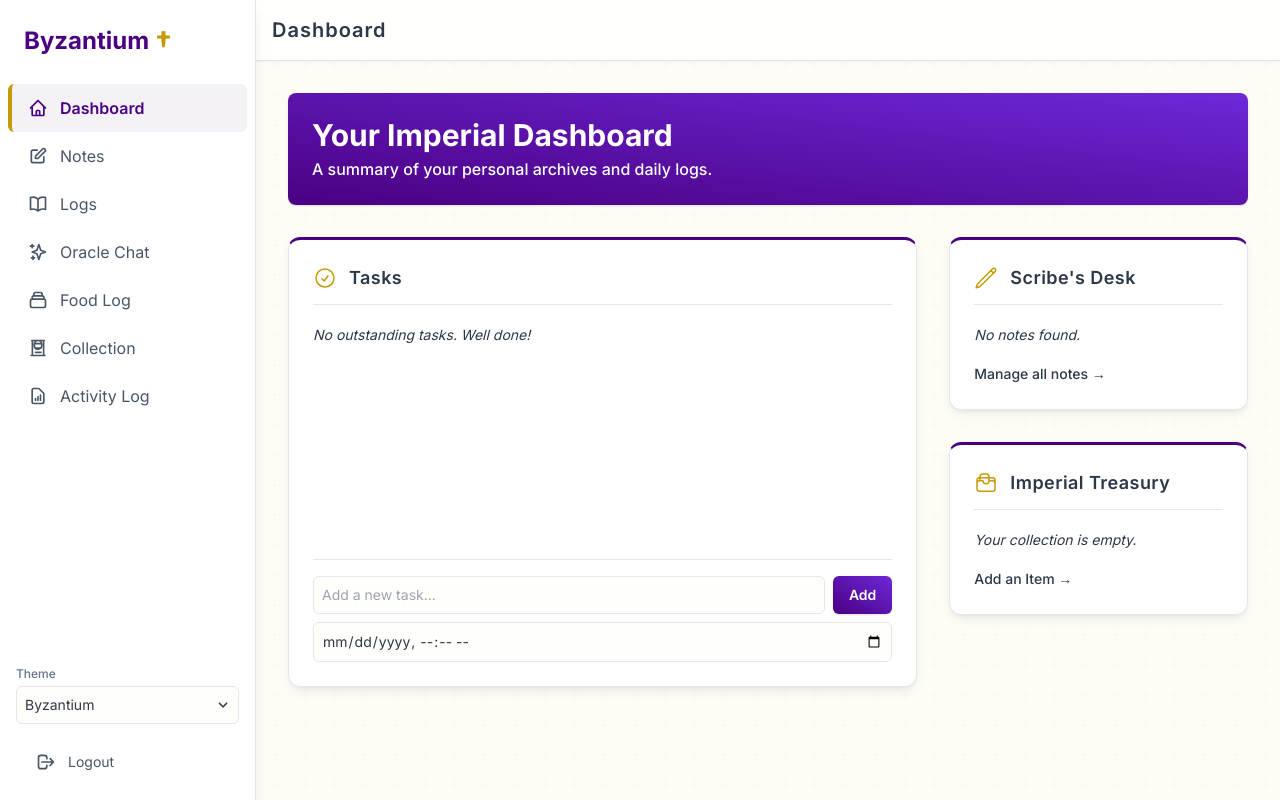
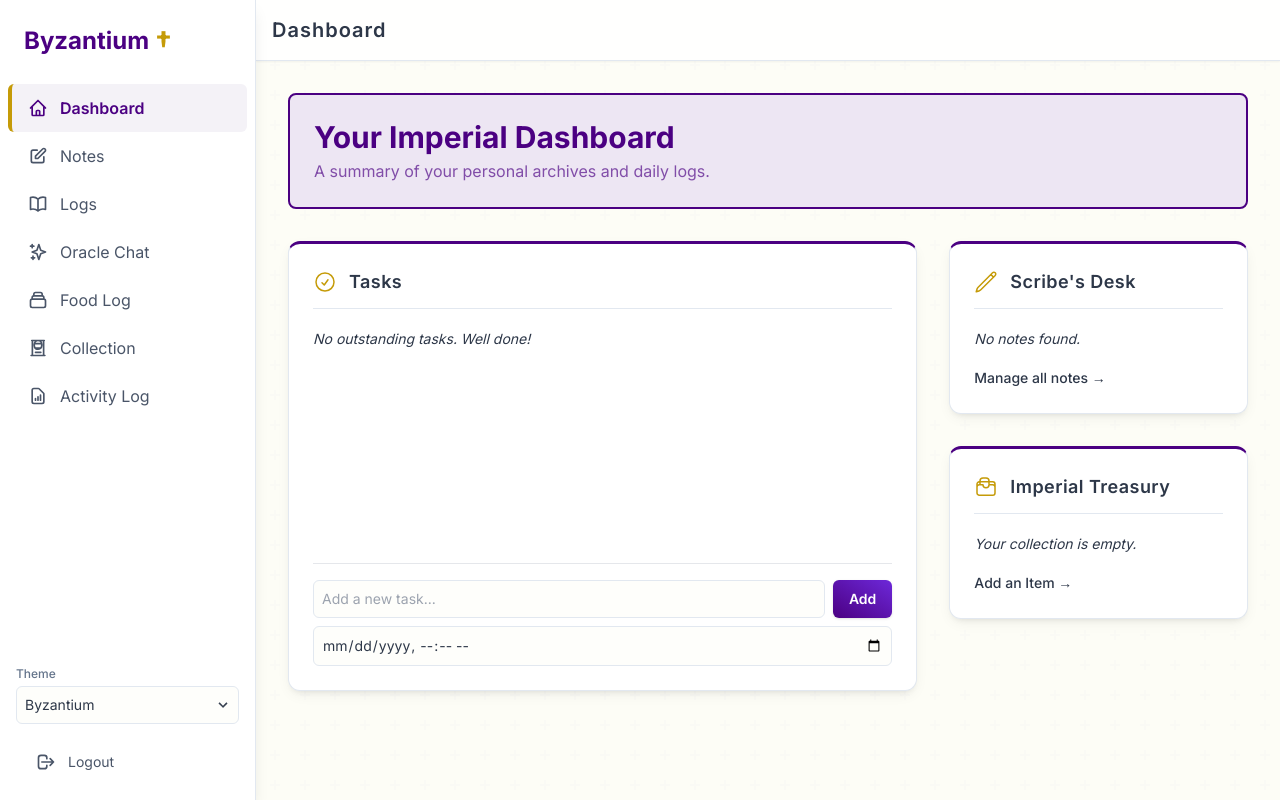
Before and after one commit to HimsHimself/byzantium-app, a Flask app: page / in a window 1280 px wide. Run offline with Flask 3, Linux system fonts and the light colour scheme; the visitor is signed in with stand-in values (Sample User, id 1); data that the repository does not hold is empty; parts of the project's set-up code (start-up, migrations or seed data) failed here and were passed over; some libraries are stand-ins or nearby versions.

Commit message:
More dashboard/Mass Effect theme sorting

```diff
--- a/templates/index.html
+++ b/templates/index.html
@@ -87,7 +87,25 @@
         .task-item input:checked + label { text-decoration: line-through; color: var(--color-text-muted); }
         [data-theme='byzantium'] .btn-primary { color: #ffffff; }
 
-        /* NEW: Comprehensive Theme Overrides */
+        /* NEW: Dashboard Hero Style */
+        .dashboard-hero {
+            border: 2px solid var(--color-primary);
+            background-color: color-mix(in srgb, var(--color-primary) 10%, var(--color-surface));
+            color: var(--color-primary);
+        }
+        .dashboard-hero h2 {
+           color: var(--color-primary);
+        }
+        .dashboard-hero p {
+            color: color-mix(in srgb, var(--color-primary) 70%, var(--color-surface));
+        }
+
+        [data-theme="mass-effect"] .dashboard-hero h2, [data-theme="mass-effect"] .dashboard-hero p {
+            color: var(--color-text-primary);
+        }
+
+
+        /* Comprehensive Theme Overrides */
         [data-theme="mass-effect"] a { color: var(--color-secondary); }
         [data-theme="mass-effect"] .sidebar-link, [data-theme="mass-effect"] #pageTitle, [data-theme="mass-effect"] .content-card h2, [data-theme="mass-effect"] .text-slate-800 { color: var(--color-text-primary); }
         [data-theme="mass-effect"] .sidebar-link:hover { color: var(--color-primary); }
@@ -194,9 +212,10 @@
         <main class="flex-1 p-6 md:p-8 overflow-y-auto">
             {% block content %}
             <div class="space-y-8">
-                <div class="p-6 rounded-lg btn-primary">
+                <!-- UPDATED: Hero section with new class and responsive adjustments -->
+                <div class="dashboard-hero rounded-lg p-4 md:p-6">
                     <h2 class="text-2xl lg:text-3xl font-bold">Your Imperial Dashboard</h2>
-                    <p class="mt-1 text-sm lg:text-base">A summary of your personal archives and daily logs.</p>
+                    <p class="mt-1 text-sm lg:text-base hidden md:block">A summary of your personal archives and daily logs.</p>
                 </div>
 
                 <div class="grid grid-cols-1 lg:grid-cols-3 gap-8">
```
